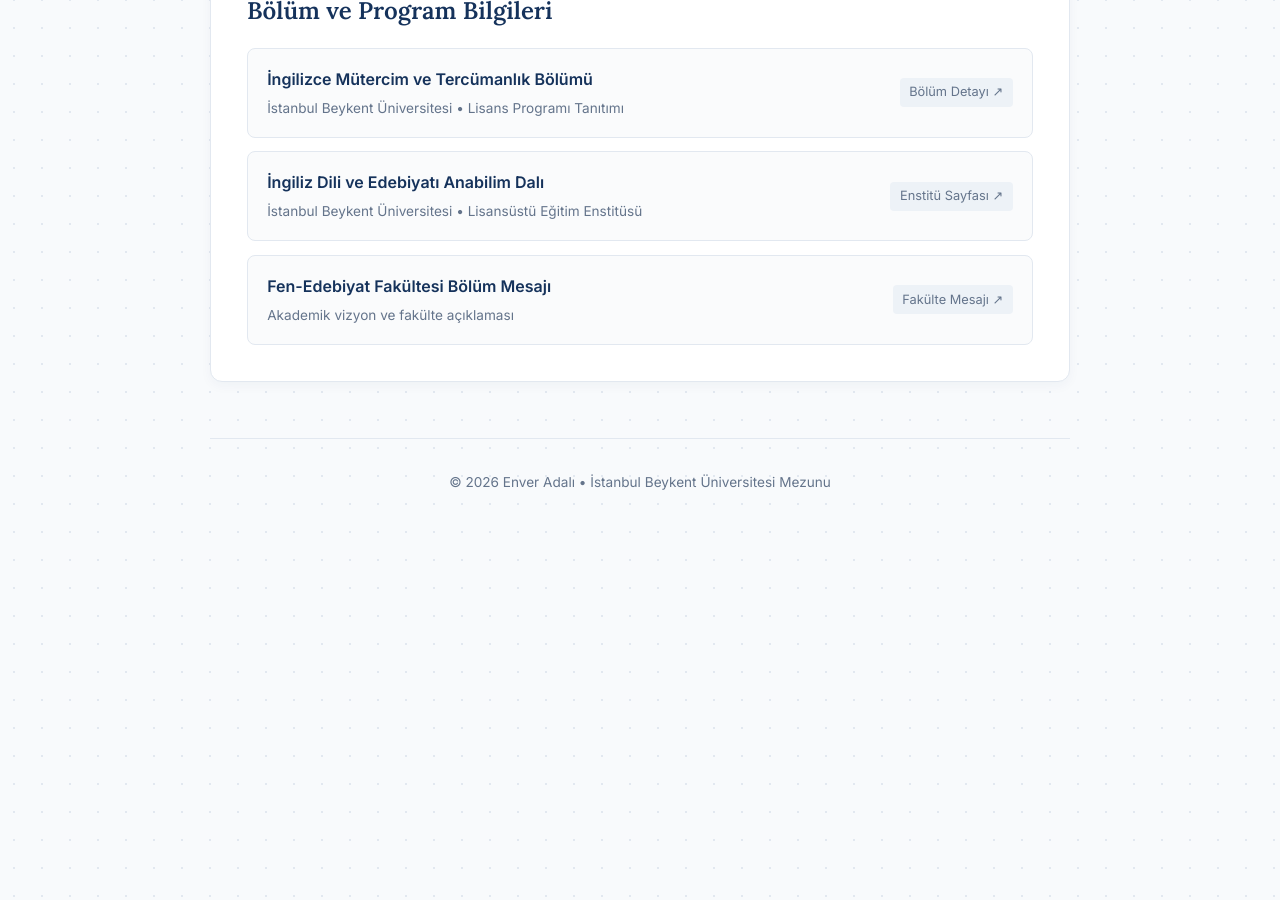
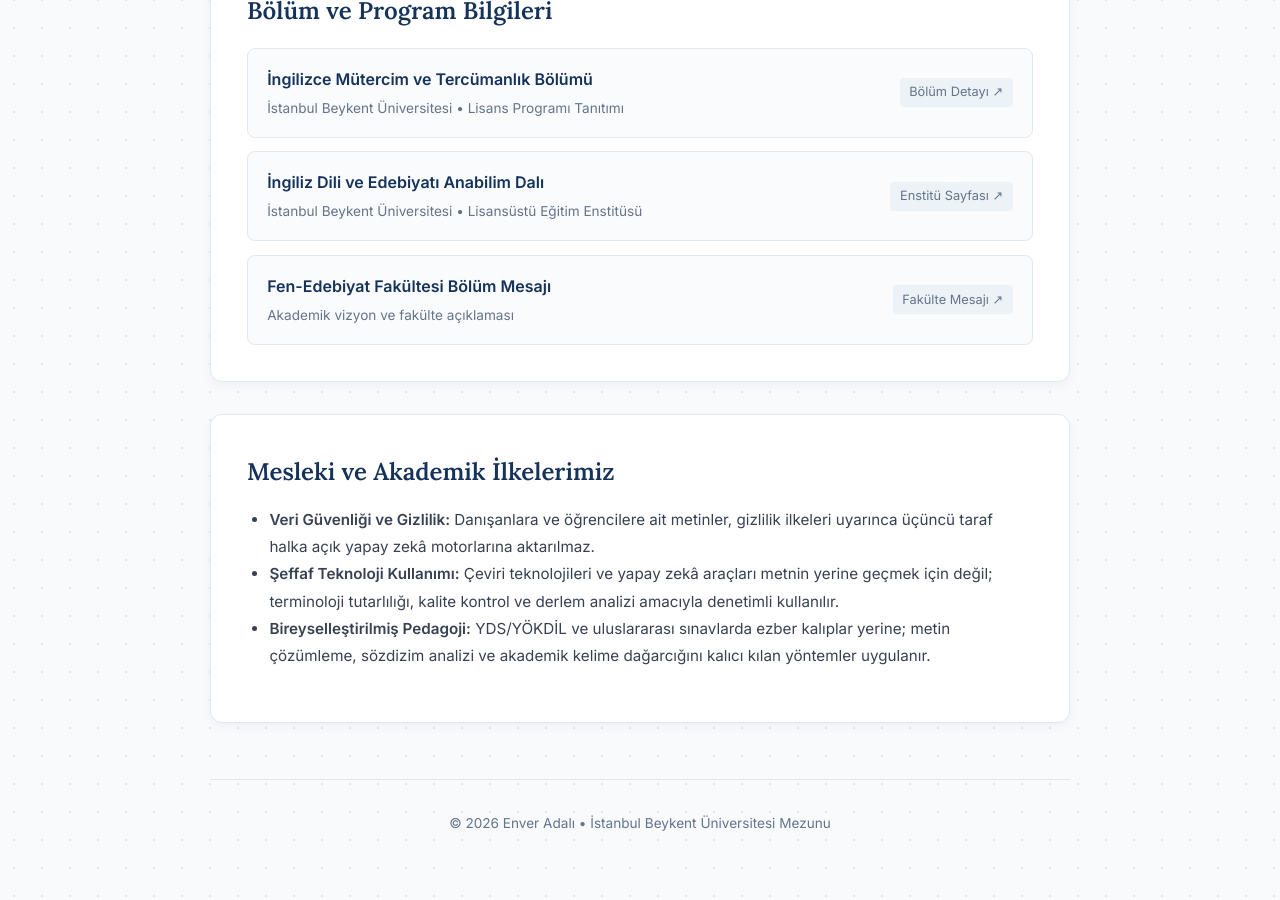
Before and after one commit to adalienver/adalienver.github.io, a Jekyll site: the page built from index.md, in a window 1280 px wide and 900 px high, scrolled down 1414 px. Built offline with Jekyll 4.4.1, drawn with Linux system fonts in a browser that asks for light colours.

Commit message:
Update index.md

```diff
--- a/index.md
+++ b/index.md
@@ -72,3 +72,11 @@ title: Ana Sayfa
     </a>
   </div>
 </div>
+<div class="card">
+  <h2>Mesleki ve Akademik İlkelerimiz</h2>
+  <ul style="margin: 0.8rem 0 1rem 1.4rem; font-size: 0.95rem; color: #374151; line-height: 1.8;">
+    <li><strong>Veri Güvenliği ve Gizlilik:</strong> Danışanlara ve öğrencilere ait metinler, gizlilik ilkeleri uyarınca üçüncü taraf halka açık yapay zekâ motorlarına aktarılmaz.</li>
+    <li><strong>Şeffaf Teknoloji Kullanımı:</strong> Çeviri teknolojileri ve yapay zekâ araçları metnin yerine geçmek için değil; terminoloji tutarlılığı, kalite kontrol ve derlem analizi amacıyla denetimli kullanılır.</li>
+    <li><strong>Bireyselleştirilmiş Pedagoji:</strong> YDS/YÖKDİL ve uluslararası sınavlarda ezber kalıplar yerine; metin çözümleme, sözdizim analizi ve akademik kelime dağarcığını kalıcı kılan yöntemler uygulanır.</li>
+  </ul>
+</div>
```
